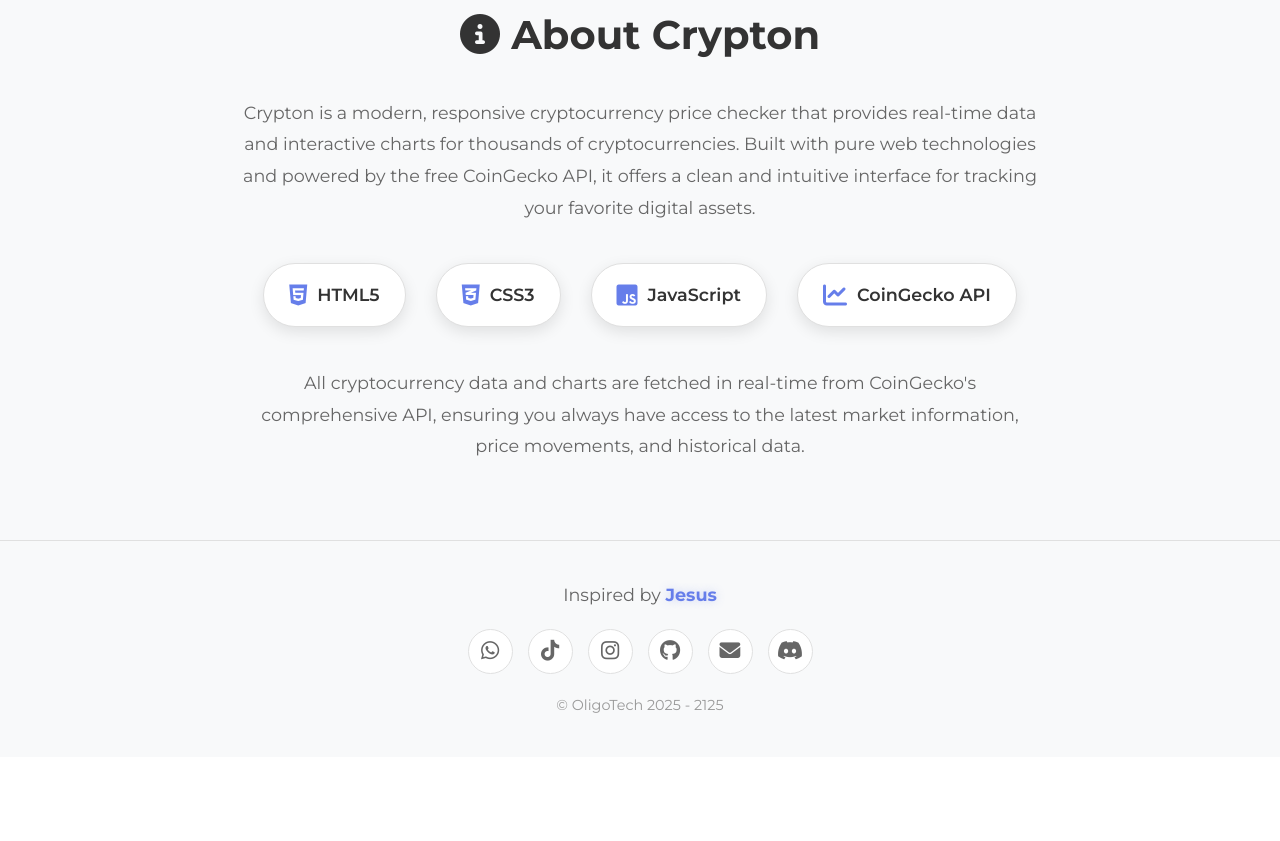
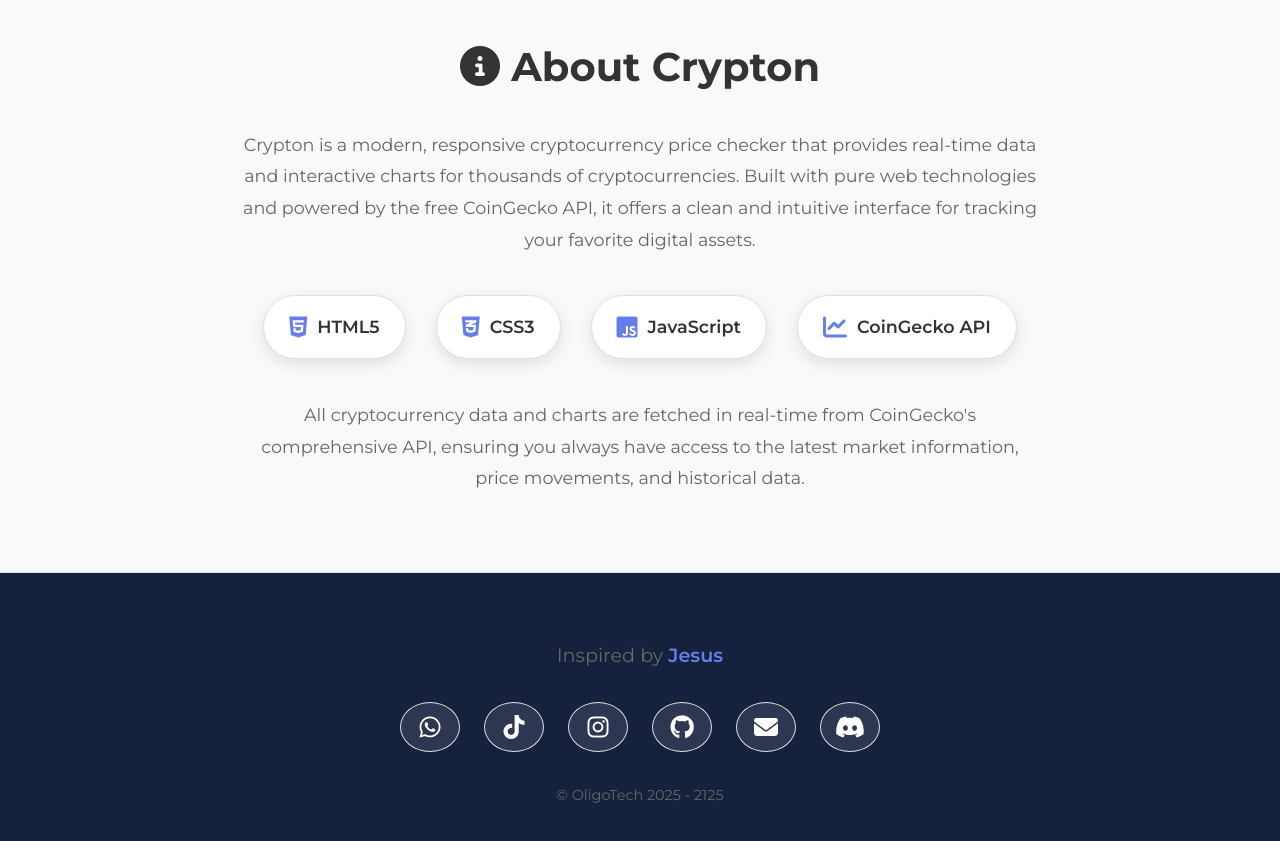
Before and after one commit to OligoCodes/Crypton, a plain HTML site: page index.html in a window 1280 px wide. Shown: the part 1439-2280 px from the top of the page. Before the commit the page ends 2196 px from the top, so only its background shows below. Drawn offline with Linux system fonts and the light colour scheme; no server answers.

Commit message:
Update style.css

```diff
--- a/style.css
+++ b/style.css
@@ -14,24 +14,26 @@
  --success-color: #22c55e;
  --error-color: #ef4444;
  --chart-bg: #f8f9fa;
+ --ts: transparent;
 }
 
  [data-theme="dark"] {
  /* Dark theme variables */
  --bg-primary: #1a1a1a;
  --bg-secondary: #2d2d2d;
- --bg-hero: linear-gradient(135deg, #4c63d2 0%, #5a4fcf 100%);
+ --bg-hero: linear-gradient(135deg, #04d3e6 0%, #07e5f0 100%);
  --text-primary: #ffffff;
  --text-secondary: #cccccc;
  --text-muted: #888888;
  --card-bg: #2d2d2d;
  --card-shadow: rgba(0, 0, 0, 0.3);
  --border-color: #404040;
- --accent-color: #667eea;
- --accent-hover: #7c8ef0;
+ --accent-color: #04d3e6;
+ --accent-hover: #07e5f0;
  --success-color: #22c55e;
  --error-color: #ef4444;
  --chart-bg: #3a3a3a;
+ --ts: 0 0 2px rgba(4, 211, 230);
  }
 
  body {
@@ -80,12 +82,12 @@
  .logo {
  font-size: 1.8rem;
  font-weight: 700;
- color: var(--accent-color);
+ color: #07e5f0;
  text-decoration: none;
  display: flex;
  align-items: center;
  gap: 8px;
- text-shadow: 0 0 20px rgba(102, 126, 234, 0.5);
+ text-shadow: var(--ts);
  transition: all 0.3s ease;
  }
 
@@ -304,6 +306,7 @@
    font-size: 1.5rem;
    transition: transform 0.3s ease, color 0.3s ease;
    padding: 10px;
+   width: 60px;
    border-radius: 50%;
    background: rgba(255,255,255,0.1);
    backdrop-filter: blur(10px);
@@ -383,6 +386,7 @@
    border: none;
    padding: 10px 15px;
    border-radius: 50%;
+   height: 40px;
    cursor: pointer;
    transition: all 0.3s ease;
  }
@@ -648,64 +652,70 @@
 
  /* Footer */
  .footer {
- background: var(--bg-secondary);
- color: var(--text-primary);
+        background: #16213e;
+        padding: 3rem 2rem 2rem;
         text-align: center;
- padding: 40px 0;
         border-top: 1px solid var(--border-color);
- transition: all 0.3s ease;
 }
 
 .Jesus-section {
- margin-bottom: 20px;
+        margin-bottom: 2rem;
 }
 
 .Jesus-text {
- font-size: 1.1rem;
+        font-size: 1.2rem;
         color: var(--text-secondary);
- margin: 0;
+        margin-bottom: 1rem;
 }
 
 .Jesus {
         color: var(--accent-color);
- font-weight: 700;
- text-shadow: 0 0 10px rgba(102, 126, 234, 0.3);
- }
-
- .footer .social-links {
- margin: 20px 0;
- gap: 15px;
+        cursor: pointer;
+        font-weight: 600;
+        transition: all 0.3s ease;
 }
 
 
- .footer .social-link {
- color: var(--text-secondary);
- font-size: 1.3rem;
- padding: 10px;
- border-radius: 50%;
- background: var(--card-bg);
- transition: all 0.3s ease;
- text-decoration: none;
- display: inline-flex;
+.Jesus:hover {
+        color: #12D7FF;
+        text-shadow: 0 0 10px var(--accent-red);
+}
+
+.social-links {
+            display: flex;
+            justify-content: center;
+            gap: 1.5rem;
+            margin-bottom: 2rem;
+            flex-wrap: wrap;
+}
+
+
+.social-link {
+    display: flex;
     align-items: center;
     justify-content: center;
- width: 45px;
- height: 45px;
+    width: 50px;
+    height: 50px;
+    background: var(--card-bg);
     border: 1px solid var(--border-color);
+    border-radius: 50%;
+    color: var(--text-secondary);
+    text-decoration: none;
+    transition: all 0.3s ease;
+    font-size: 1.2rem;
 }
 
- .footer .social-link:hover {
+.social-link:hover {
     color: var(--accent-color);
- transform: translateY(-3px) scale(1.1);
+    transform: translateY(-3px), scale(1.1);
     box-shadow: 0 5px 15px var(--card-shadow);
 }
 
 .copyright {
+    color: var(--text-secondary);
     font-size: 0.9rem;
- color: var(--text-muted);
- margin: 20px 0 0 0;
+    font-family: Montserrat;
 }
-
  /* Error Message */
  .error-message {
  background: rgba(239, 68, 68, 0.1);
```
Lines whose indentation alone changed are shown as unchanged.
